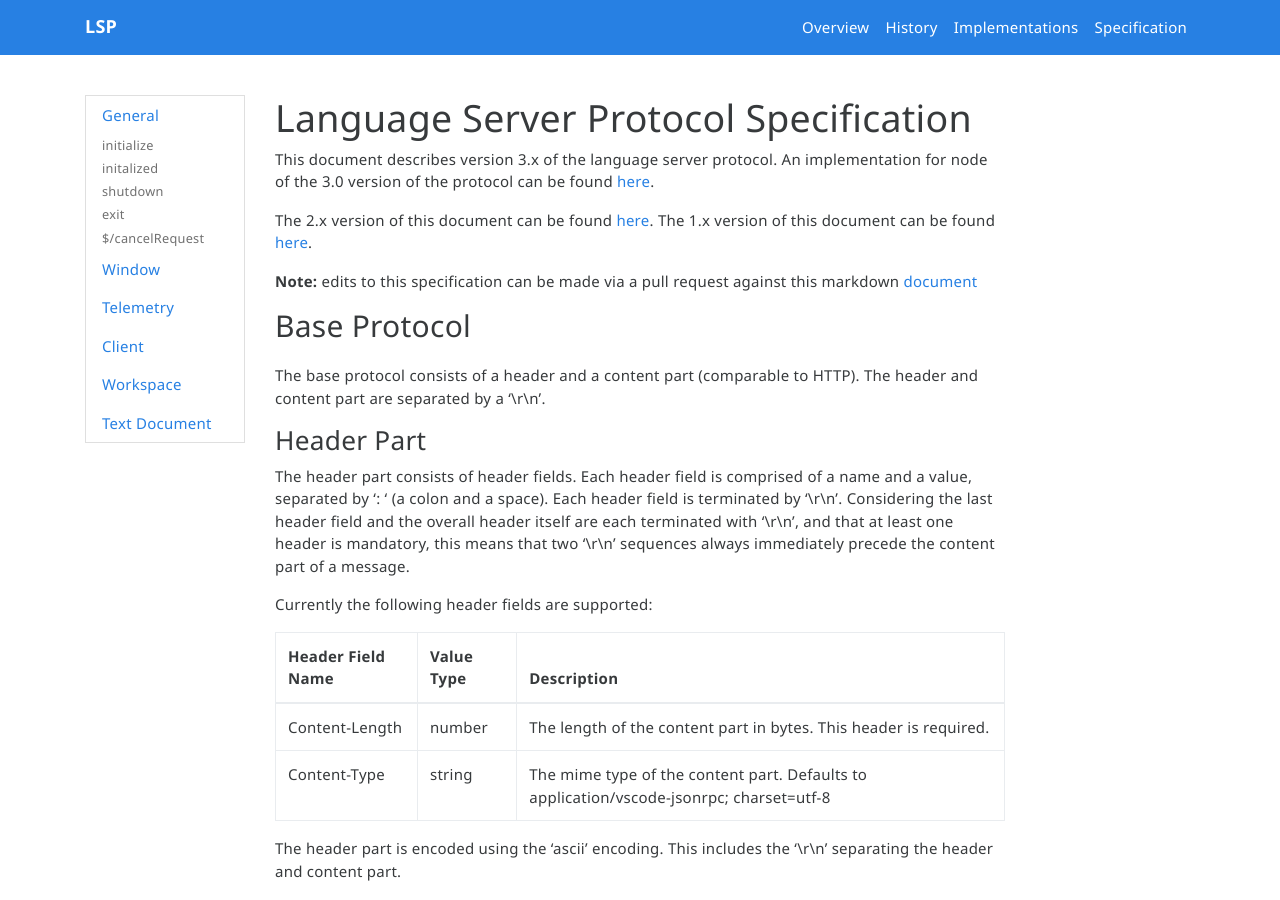
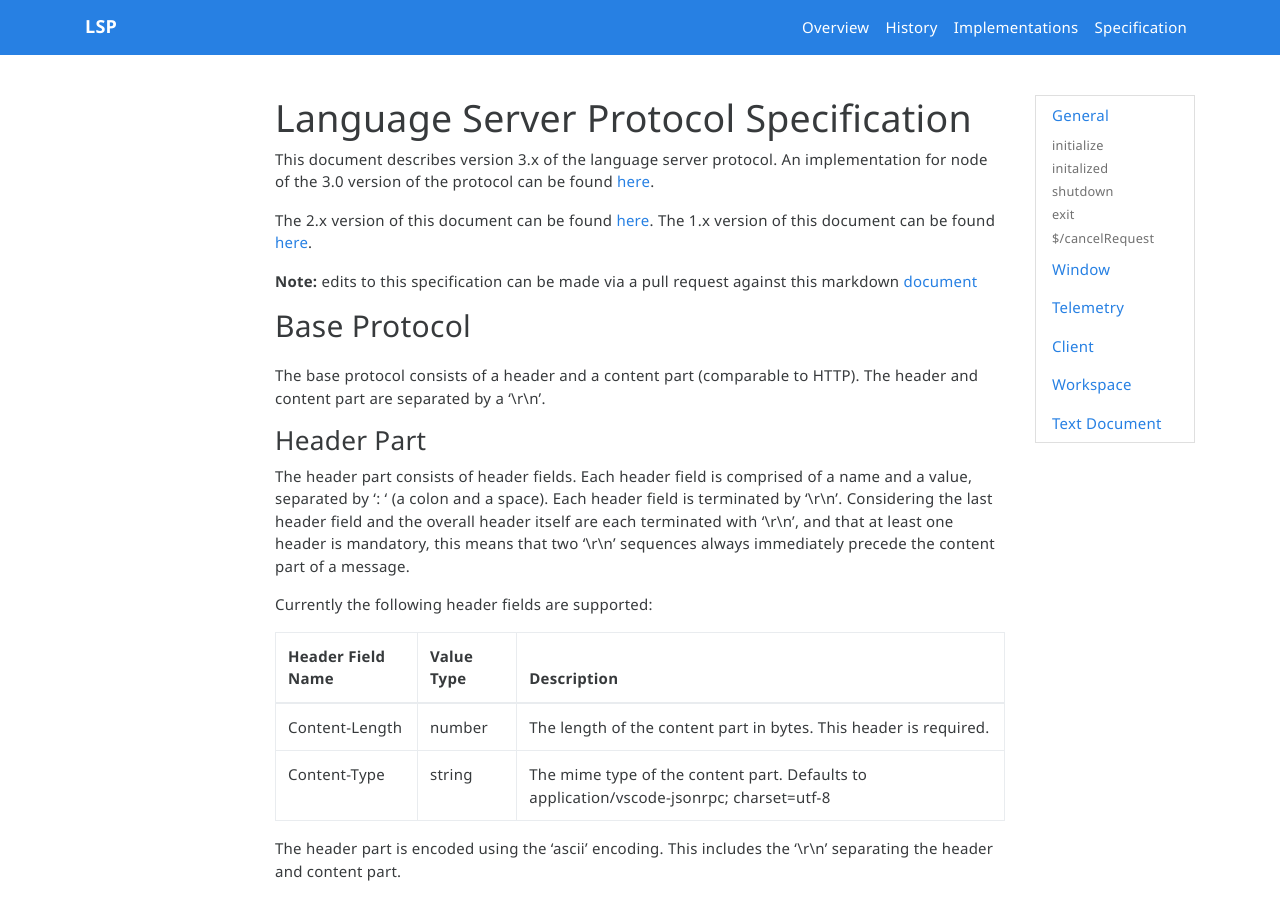
Before and after one commit to microsoft/language-server-protocol, a Jekyll site: the page built from specification.md, in a window 1280 px wide and 900 px high. Built offline with Jekyll 4.4.1, drawn with Linux system fonts in a browser that asks for light colours; nearby versions of some CDN libraries; emoji names are drawn with the system emoji font.

Commit message:
Bring back right-nav

```diff
--- a/_layouts/specification.html
+++ b/_layouts/specification.html
@@ -4,6 +4,13 @@ layout: default
 
 <div class="container">
     <div class="row single-page">
+        <div class="col-lg-3 col-xl-2 d-none d-lg-block">
+
+        </div>
+        <div class="col-lg-8">
+            <div id="markdown-content-container">{{ content }}</div>
+        </div>
+
         <div class="col-lg-3 col-xl-2 d-none d-lg-block">
             <div class="sticky-top" style="top: 40px">
                 {% for toc-l1 in site.data.specification-toc %}
@@ -32,10 +39,5 @@ layout: default
                 {% endfor %}
             </div>
         </div>
-        <div class="col-lg-8">
-            <div id="markdown-content-container">{{ content }}</div>
-        </div>
-        <div class="col-lg-2 d-none d-xl-block">
     </div>
 </div>
-</div>
```
Lines whose indentation alone changed are shown as unchanged.
